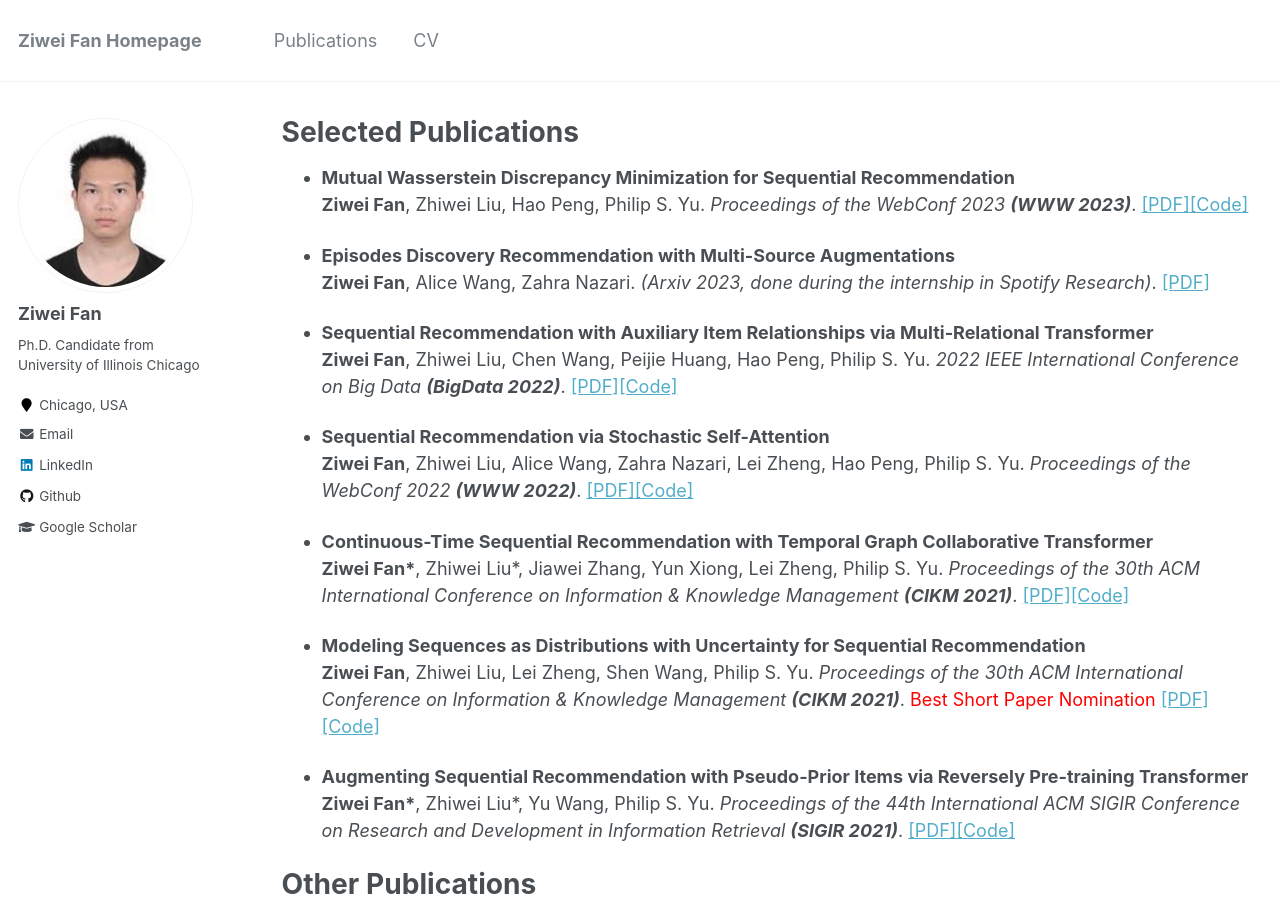
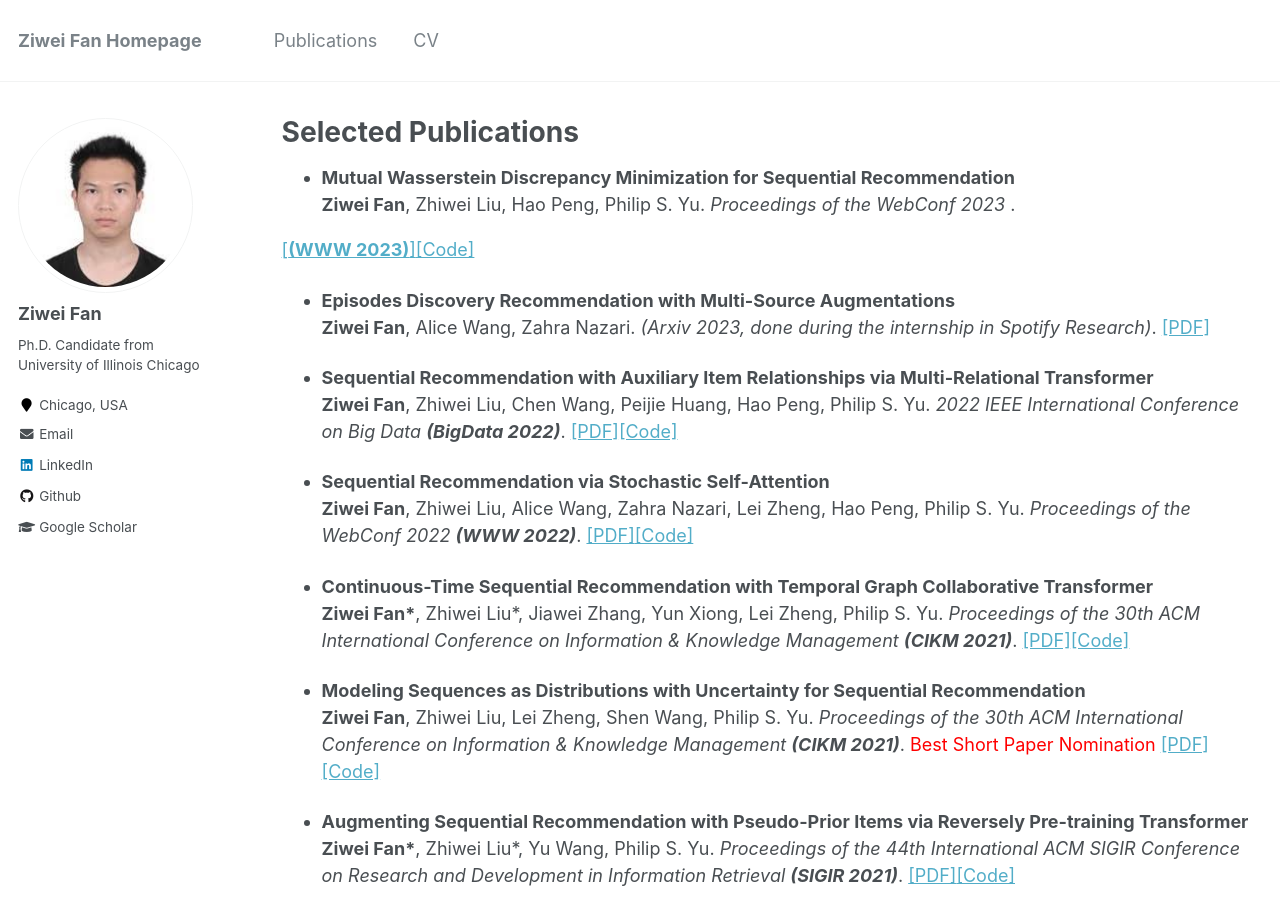
Before and after one commit to ziwei-fan/ziwei-fan.github.io, a Jekyll site: the page built from _pages/publications.md, in a window 1280 px wide and 900 px high. Built offline with Jekyll 4.4.1, drawn with Linux system fonts in a browser that asks for light colours.

Commit message:
Update publications.md

```diff
--- a/_pages/publications.md
+++ b/_pages/publications.md
@@ -4,8 +4,9 @@ title: "Selected Publications"
 permalink: /publications/
 author_profile: true
 ---
-* <b>Mutual Wasserstein Discrepancy Minimization for Sequential Recommendation</b> <br> <b>Ziwei Fan</b>, Zhiwei Liu, Hao Peng, Philip S. Yu. <i>Proceedings of the WebConf 2023 <b>(WWW 2023)</b></i>.
-[[PDF]](https://arxiv.org/pdf/2301.12197.pdf)[[Code]](https://github.com/zfan20/MStein)
+* <b>Mutual Wasserstein Discrepancy Minimization for Sequential Recommendation</b> <br> <b>Ziwei Fan</b>, Zhiwei Liu, Hao Peng, Philip S. Yu. <i>Proceedings of the WebConf 2023 </i>.
+
+[[<b>(WWW 2023)</b>]](https://arxiv.org/pdf/2301.12197.pdf)[[Code]](https://github.com/zfan20/MStein)
 
 * <b>Episodes Discovery Recommendation with Multi-Source Augmentations</b> <br> <b>Ziwei Fan</b>, Alice Wang, Zahra Nazari. <i>(Arxiv 2023, done during the internship in Spotify Research)</i>.
 [[PDF]](https://arxiv.org/abs/2301.01737)
```
